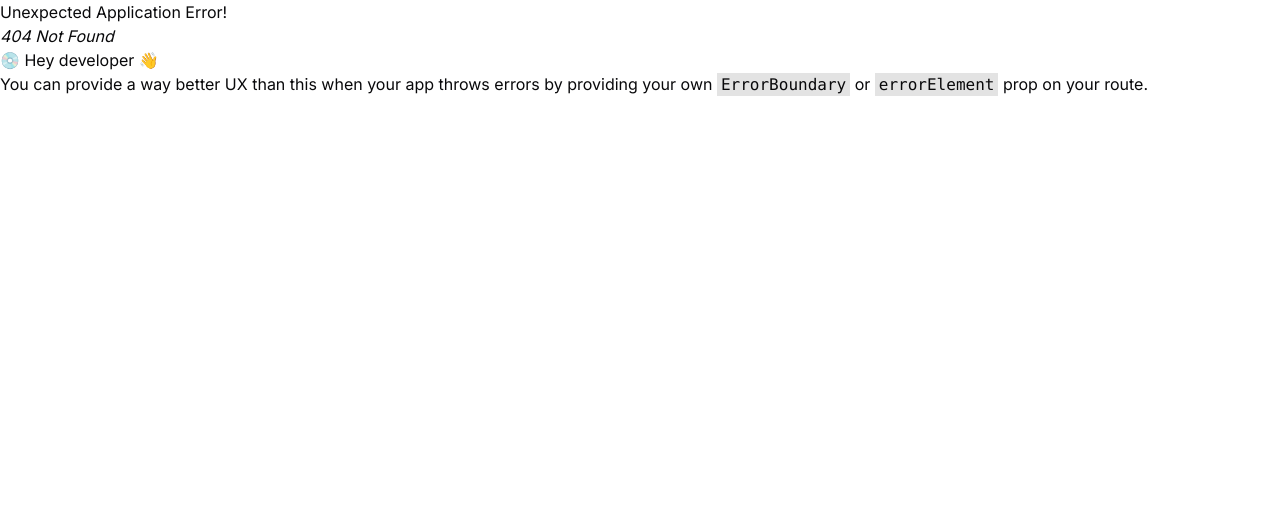
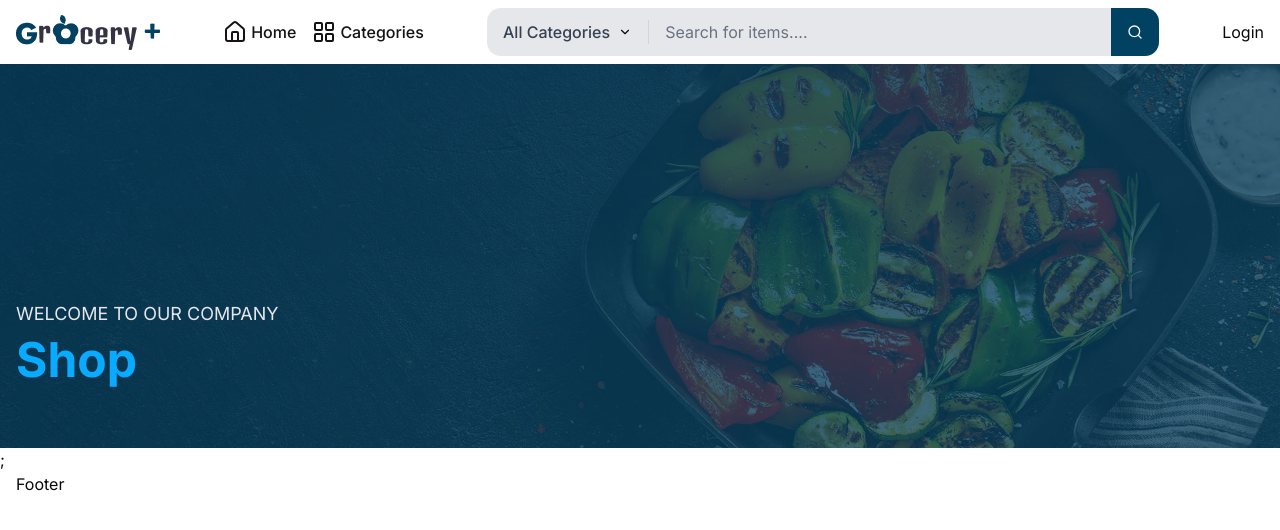
Before and after one commit to Abdulrahmanfawzy/grocery-R10-team-2, a React (Vite) app: page /products in a window 1280 px wide. Before the commit this address had no page. Shown: the top 530 px of the page. Built offline with nearby package versions, Linux system fonts and the light colour scheme.

Commit message:
feat: add reusable HeroSection component

```diff
--- /dev/null
+++ b/src/components/common/HeroSection.tsx
@@ -0,0 +1,54 @@
+import React from "react";
+
+type HeroSectionProps = {
+    image: string;
+    title: React.ReactNode;
+    subtitle?: React.ReactNode;
+    overlayClass?: string;
+    contentPosition?: string;
+    contentClass?: string;
+    height?: string;
+};
+
+const HeroSection = ({
+    image,
+    title,
+    subtitle,
+    overlayClass = "bg-overlay",
+    contentPosition = "items-end",
+    contentClass = "",
+    height = "h-96"
+}: HeroSectionProps) => {
+    return (
+        <section className={`relative overflow-hidden ${height}`}>
+
+            {/* Background */}
+            <img
+                src={image}
+                className="absolute inset-0 w-full h-full object-cover"
+                alt="hero"
+            />
+
+            {/* Overlay */}
+            <div className={`absolute inset-0 ${overlayClass}`} />
+
+            {/* Content */}
+            <div
+                className={`relative container py-16 h-full flex ${contentPosition}`}
+            >
+                <div className={`max-w-2xl ${contentClass}`}>
+                    {subtitle && (
+                        <p className="text-lg text-gray-200 mb-2">
+                            {subtitle}
+                        </p>
+                    )}
+
+                    <div>{title}</div>
+                </div>
+            </div>
+
+        </section>
+    );
+};
+
+export default HeroSection;
--- a/src/components/common/Test.tsx
+++ /dev/null
@@ -1,5 +0,0 @@
-const Test = () => {
-  return <div>Test</div>;
-};
-
-export default Test;
--- a/src/components/common/shared/Container.tsx
+++ b/src/components/common/shared/Container.tsx
@@ -4,7 +4,7 @@ type ContainerProps = {
 const Container = ({ children }: ContainerProps) => {
   return (
     <div className="container mx-auto px-4">
-        {children}
+      {children}
     </div>
   )
 }
--- a/src/index.css
+++ b/src/index.css
@@ -3,26 +3,33 @@
 
 /* getting error here */
 @import "tw-animate-css";
+
 @layer components {
+
+  .container {
+    @apply mx-auto px-4;
+  }
+
   .progess {
-    background: linear-gradient(
-      90deg,
-      #f7fcff 0%,
-      #9ab5c3 37.98%,
-      #47768f 71.63%,
-      #014162 100%
-    );
+    background: linear-gradient(90deg,
+        #f7fcff 0%,
+        #9ab5c3 37.98%,
+        #47768f 71.63%,
+        #014162 100%);
   }
+
   .box-blue {
-    @apply rounded-xl border border-[0.8px]  bg-[#014162] text-[#F7FCFF];
+    @apply rounded-xl border border-[0.8px] bg-[#014162] text-[#F7FCFF];
   }
+
   .box-light {
-    @apply rounded-xl border border-[0.8px]  border-[#DAD8D8];
+    @apply rounded-xl border border-[0.8px] border-[#DAD8D8];
   }
 }
 
 @theme {
-  --color-blue-900: #014162;
+  --color-blue: #08ABFF;
+  --color-overlay: #08415FC7;
 }
 
 @custom-variant dark (&:is(.dark *));
@@ -142,6 +149,7 @@
   * {
     @apply border-border outline-ring/50;
   }
+
   body {
     @apply bg-background text-foreground;
   }
@@ -169,6 +177,7 @@
   box-sizing: border-box;
   list-style: none;
 }
+
 body {
   font-family: "Inter", sans-serif;
   background-color: #fff;
--- /dev/null
+++ b/src/pages/products/ProductList.tsx
@@ -0,0 +1,20 @@
+//  pages/product list
+import HeroSection from "../../components/common/HeroSection"
+import bunner from "@/assets/productbunner.jpg";
+
+const ProductList = () => {
+    return (
+        <>
+            {/* Hero Section */}
+            <HeroSection
+                image={bunner}
+                subtitle="WELCOME TO OUR COMPANY"
+                title={<h1 className="text-5xl font-bold text-blue">Shop</h1>}
+                contentPosition="items-end"
+                height="h-96"
+            />;
+        </>
+    )
+}
+
+export default ProductList
```
Also changed, not shown: src/routes/route.tsx (+8 -3 lines), src/assets/productbunner.jpg (added).
